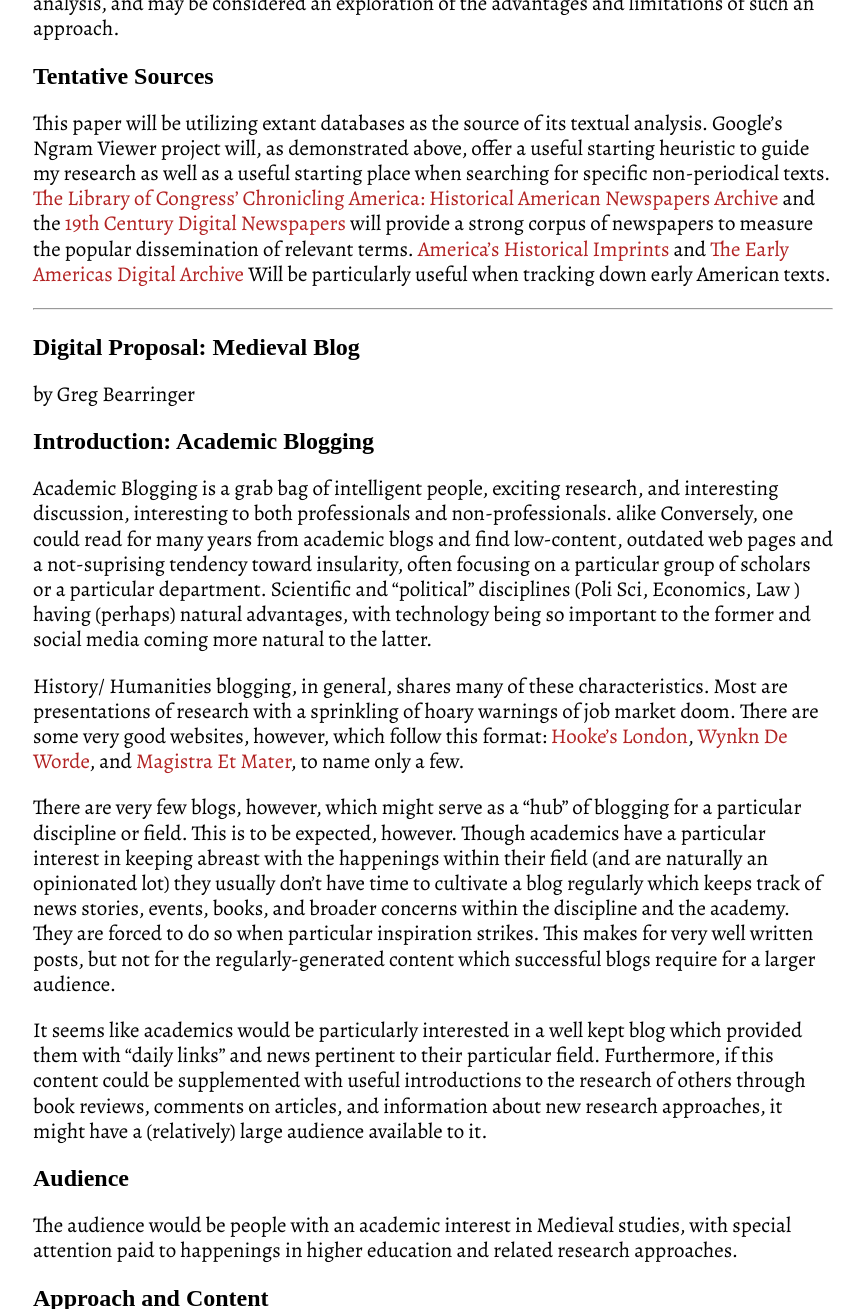
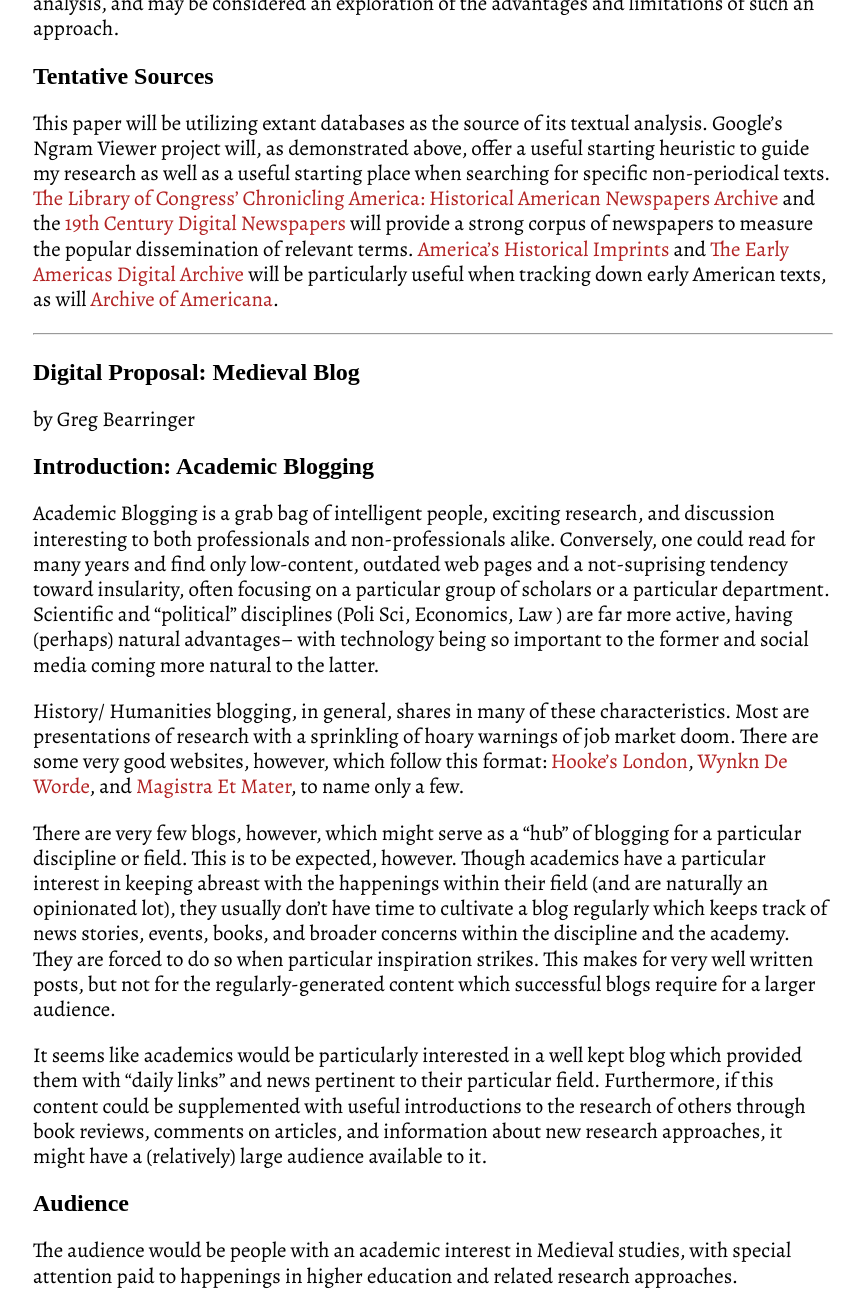
Before and after one commit to chadblack/history580, a Jekyll site: the page built from _posts/2013-10-09-hooray-for-insomnia-proposals.md, in a window 1280 px wide and 1400 px high, scrolled down 1871 px, cut to the strip 0-1309 px from the top of the window. Shown: the whole strip, without its empty margins (207-1071 px from the left). Built offline with Jekyll 4.4.1, drawn with Linux system fonts in a browser that asks for light colours; some web fonts are replaced; Markdown is read by kramdown in place of the engine named in the settings; comment, search, counter and statistics services are not loaded; some of the changed text lies outside the part shown.

Commit message:
Updated 2013-10-09-hooray-for-insomnia-proposals.md

```diff
--- a/_posts/2013-10-09-hooray-for-insomnia-proposals.md
+++ b/_posts/2013-10-09-hooray-for-insomnia-proposals.md
@@ -4,7 +4,6 @@ layout: post
 title: "Hooray for Insomnia: Proposals"
 author: MonsBadonicus
 ---
-
 
 # Print Proposal: "Feudalism and Bias in American History"
 by Greg Bearringer
@@ -32,7 +31,7 @@ This paper will follow a very specific progress delineated below:
 *  After a review of related projects, this paper will attempt to establish a simple logic and methodology for dealing with the mass of information available and how to draw reasonable conclusions from it.   In many ways, this paper will be about the process of digital textual analysis, and may be considered an exploration of the advantages and limitations of such an approach.
 
 ## Tentative Sources
-This paper will be utilizing extant databases as the source of its textual analysis. Google's Ngram Viewer project will, as demonstrated above, offer a useful starting heuristic to guide my research as well as a useful starting place when searching for specific non-periodical texts. [The Library of Congress' Chronicling America: Historical American Newspapers Archive](http://chroniclingamerica.loc.gov/) and the [19th Century Digital Newspapers](http://infotrac.galegroup.com/itw/infomark/0/1/1/purl=rc6_NCNP?sw_aep=knox61277) will provide a strong corpus of newspapers to measure the popular dissemination of relevant terms. [America's Historical Imprints](http://infoweb.newsbank.com/iw-search/we/Evans?p_product=EAIX&p_action=keyword&p_theme=eai&p_nbid=O53L56QLMTM4MTE3MDUyNC44ODQzMzQ6MToxMzoxOTIuMjQ5LjEuMTM5&p_clear_search=yes&d_refprod=EAIX&) and [The Early Americas Digital Archive]( http://mith.umd.edu//eada/)  Will be particularly useful when tracking down early American texts.
+This paper will be utilizing extant databases as the source of its textual analysis. Google's Ngram Viewer project will, as demonstrated above, offer a useful starting heuristic to guide my research as well as a useful starting place when searching for specific non-periodical texts. [The Library of Congress' Chronicling America: Historical American Newspapers Archive](http://chroniclingamerica.loc.gov/) and the [19th Century Digital Newspapers](http://infotrac.galegroup.com/itw/infomark/0/1/1/purl=rc6_NCNP?sw_aep=knox61277) will provide a strong corpus of newspapers to measure the popular dissemination of relevant terms. [America's Historical Imprints](http://infoweb.newsbank.com/iw-search/we/Evans?p_product=EAIX&p_action=keyword&p_theme=eai&p_nbid=O53L56QLMTM4MTE3MDUyNC44ODQzMzQ6MToxMzoxOTIuMjQ5LjEuMTM5&p_clear_search=yes&d_refprod=EAIX&) and [The Early Americas Digital Archive]( http://mith.umd.edu//eada/)  will be particularly useful when tracking down early American texts, as will [Archive of Americana](http://infoweb.newsbank.com/iw-search/we/Homepage?p_action=doc&p_theme=current&p_nbid=V5AH5BGQMTM4MTM0NDEzMS44NTcwMzI6MToxMzoxOTIuMjQ5LjEuMTQ5).
 
 
 [^1]: Alexis de Tocqueville and Arthur Goldhammer, *Democracy in America* (New York: Library of America, 2004), 706.
@@ -46,11 +45,11 @@ by Greg Bearringer
 
 
 ## Introduction: Academic Blogging
-Academic Blogging is a grab bag of intelligent people, exciting research,  and interesting discussion, interesting to both professionals and non-professionals. alike Conversely,  one could read for many years from academic blogs and find low-content, outdated web pages and a not-suprising tendency toward insularity,  often focusing on a particular group of scholars or a particular department. Scientific and "political"  disciplines (Poli Sci, Economics, Law ) having (perhaps) natural advantages, with technology being so important to the former and social media coming more natural to the latter.
+Academic Blogging is a grab bag of intelligent people, exciting research,  and discussion interesting to both professionals and non-professionals alike. Conversely,  one could read for many years and find only low-content, outdated web pages and a not-suprising tendency toward insularity,  often focusing on a particular group of scholars or a particular department. Scientific and "political"  disciplines (Poli Sci, Economics, Law ) are far more active, having (perhaps) natural advantages-- with technology being so important to the former and social media coming more natural to the latter.
 
-History/ Humanities blogging, in general, shares many of these characteristics. Most are presentations of research with a sprinkling of hoary warnings of job market doom.  There are some very good websites, however, which follow this format: [Hooke's London](http://hookeslondon.com/), [Wynkn De Worde](http://sarahwerner.net/blog/), and [Magistra Et Mater](http://magistraetmater.blog.co.uk/), to name only a few.
+History/ Humanities blogging, in general, shares in many of these characteristics. Most are presentations of research with a sprinkling of hoary warnings of job market doom.  There are some very good websites, however, which follow this format: [Hooke's London](http://hookeslondon.com/), [Wynkn De Worde](http://sarahwerner.net/blog/), and [Magistra Et Mater](http://magistraetmater.blog.co.uk/), to name only a few.
 
-There are very few blogs, however, which might serve as a "hub" of blogging for a particular discipline or field. This is to be expected, however. Though academics have a particular interest in keeping abreast with the happenings within their field (and are naturally an opinionated lot) they usually don't have time to cultivate a blog regularly which keeps track of news stories, events, books, and broader concerns within the discipline and the academy. They are forced to do so when particular inspiration strikes. This makes for very well written posts, but not for the regularly-generated content which successful blogs require for a larger audience.
+There are very few blogs, however, which might serve as a "hub" of blogging for a particular discipline or field. This is to be expected, however. Though academics have a particular interest in keeping abreast with the happenings within their field (and are naturally an opinionated lot), they usually don't have time to cultivate a blog regularly which keeps track of news stories, events, books, and broader concerns within the discipline and the academy. They are forced to do so when particular inspiration strikes. This makes for very well written posts, but not for the regularly-generated content which successful blogs require for a larger audience.
 
 It seems like academics would be particularly interested in a well kept blog which provided them with "daily links" and news pertinent to their particular field. Furthermore, if this content could be supplemented with useful introductions to the research of others through book reviews, comments on articles,  and information about new research approaches, it might have a (relatively) large audience available to it.
 
@@ -62,9 +61,9 @@ The audience would be people with an academic interest in Medieval studies, with
 ## Approach and Content
 ![image](http://dilbert.com/dyn/str_strip/000000000/00000000/0000000/000000/70000/4000/100/74148/74148.strip.gif)
 
-[Scott Adams](http://dilbert.com/dyn/str_strip/000000000/00000000/0000000/000000/70000/4000/100/74148/74148.strip.gif)
+[Scott Adams]
 
-This blog will have three methods of content generation, which will be listed in order of feasibility (within the time frame of this project)
+This blog will have three methods of content generation, which will be listed in order of feasibility (within the time frame of this project):
 
 1) Find relevant news stories and links and post about them regularly with basic commentary:
 
```
